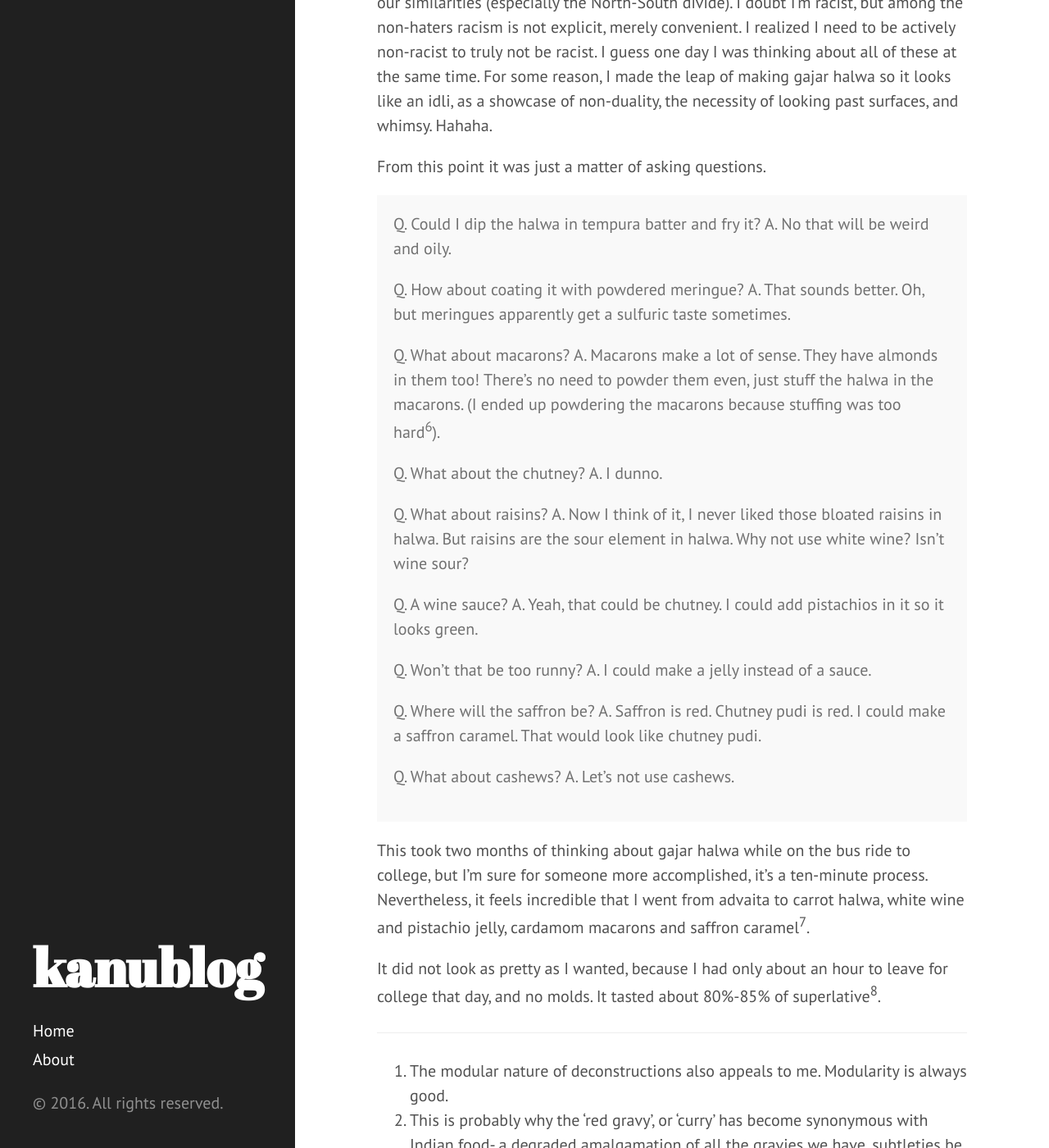
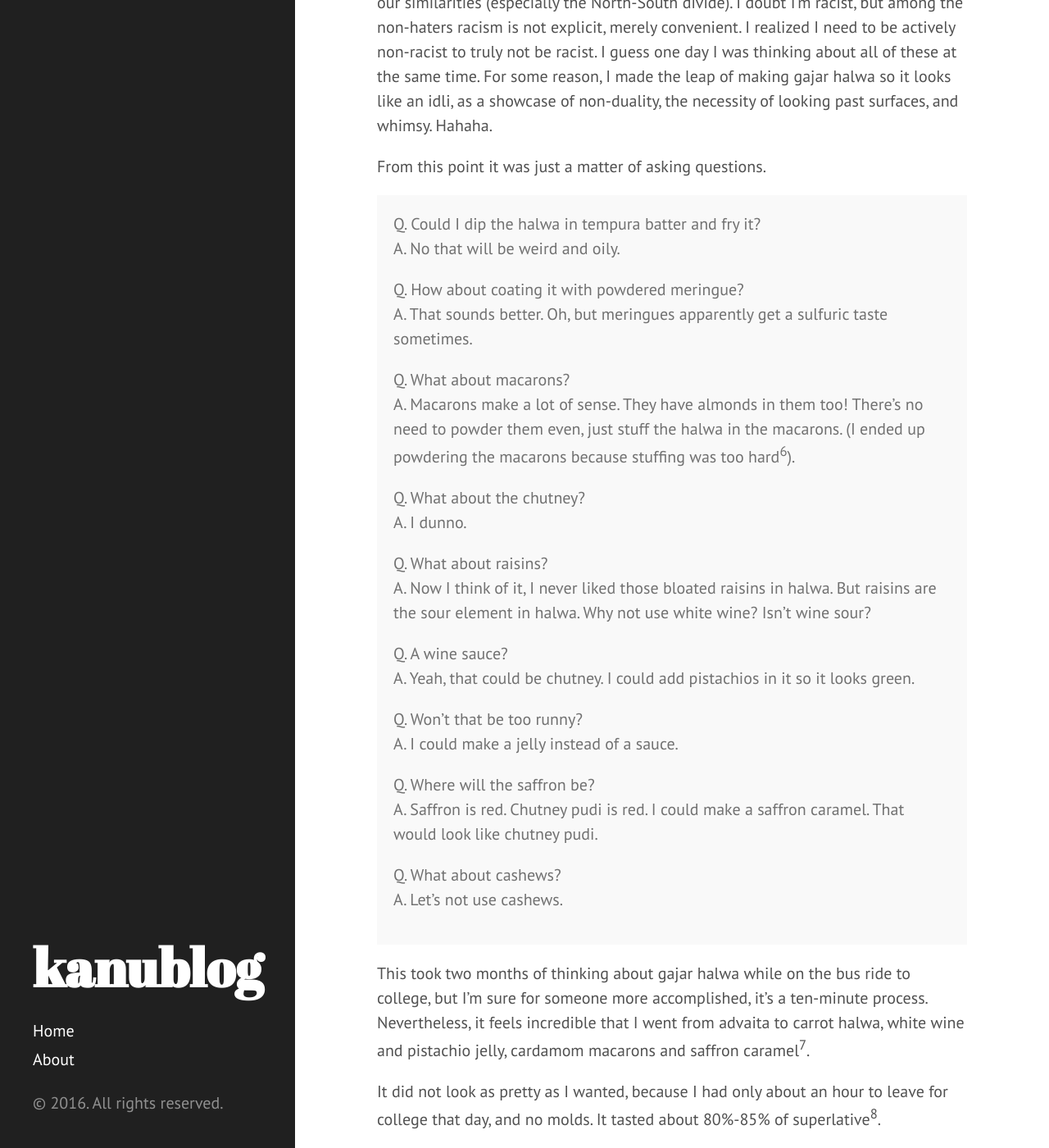
Before and after one commit to bazookanu/kanud.github.io, a Jekyll site: the page built from _posts/2015-12-23-deconstructing-gajar-halwa.html, in a window 1280 px wide and 1400 px high, scrolled down 1590 px. Shown: the whole window at 82% size. Built offline with Jekyll 4.4.1, drawn with Linux system fonts in a browser that asks for light colours.

Commit message:
newlines

```diff
--- a/_posts/2015-12-23-deconstructing-gajar-halwa.html
+++ b/_posts/2015-12-23-deconstructing-gajar-halwa.html
@@ -28,32 +28,32 @@ I guess one day I was thinking about all of these at the same time. For some rea
 
 <div class="message">
 <p>
-Q. Could I dip the halwa in tempura batter and fry it?
+Q. Could I dip the halwa in tempura batter and fry it?<br>
 A. No that will be weird and oily.</p>
 <p>
-Q. How about coating it with powdered meringue?
+Q. How about coating it with powdered meringue?<br>
 A. That sounds better.
 Oh, but meringues apparently get a sulfuric taste sometimes.</p>
 <p>
-Q. What about macarons?
+Q. What about macarons?<br>
 A. Macarons make a lot of sense. They have almonds in them too! There’s no need to powder them even, just stuff the halwa in the macarons. (I ended up powdering the macarons because stuffing was too hard<sup>6</sup>).</p>
 <p>
-Q. What about the chutney?
+Q. What about the chutney?<br>
 A. I dunno.</p>
 <p>
-Q. What about raisins?
+Q. What about raisins?<br>
 A. Now I think of it, I never liked those bloated raisins in halwa. But raisins are the sour element in halwa. Why not use white wine? Isn’t wine sour?</p>
 <p>
-Q. A wine sauce?
+Q. A wine sauce?<br>
 A. Yeah, that could be chutney. I could add pistachios in it so it looks green.</p>
 <p>
-Q. Won’t that be too runny?
+Q. Won’t that be too runny?<br>
 A. I could make a jelly instead of a sauce.</p>
 <p>
-Q. Where will the saffron be?
+Q. Where will the saffron be?<br>
 A. Saffron is red. Chutney pudi is red. I could make a saffron caramel. That would look like chutney pudi.</p>
 <p>
-Q. What about cashews?
+Q. What about cashews?<br>
 A. Let’s not use cashews.</p>
 </div>
 
```
